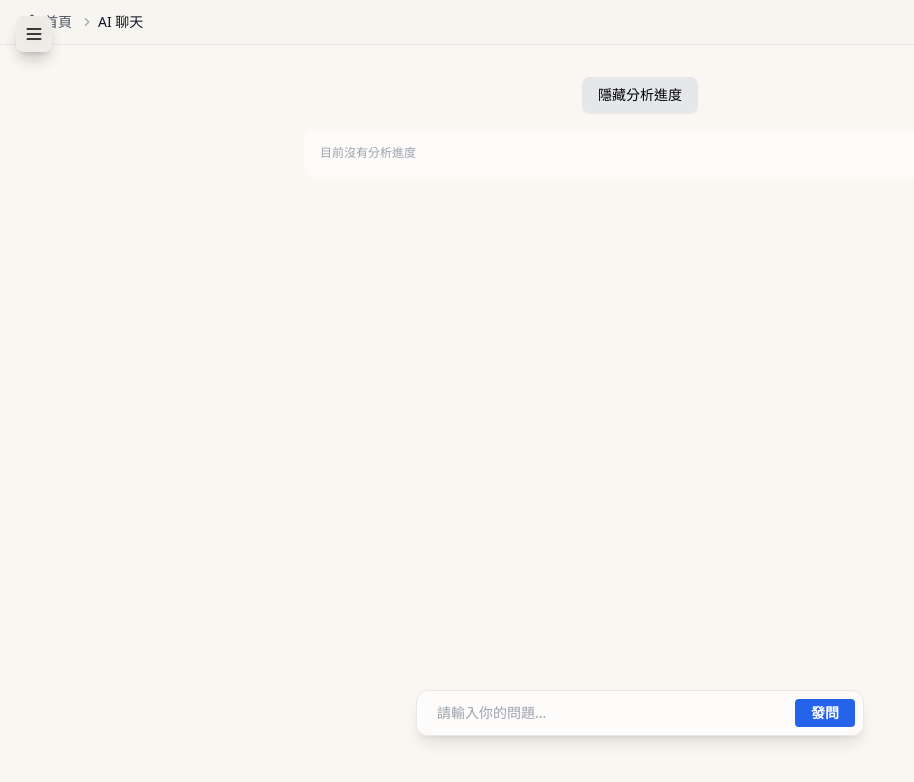
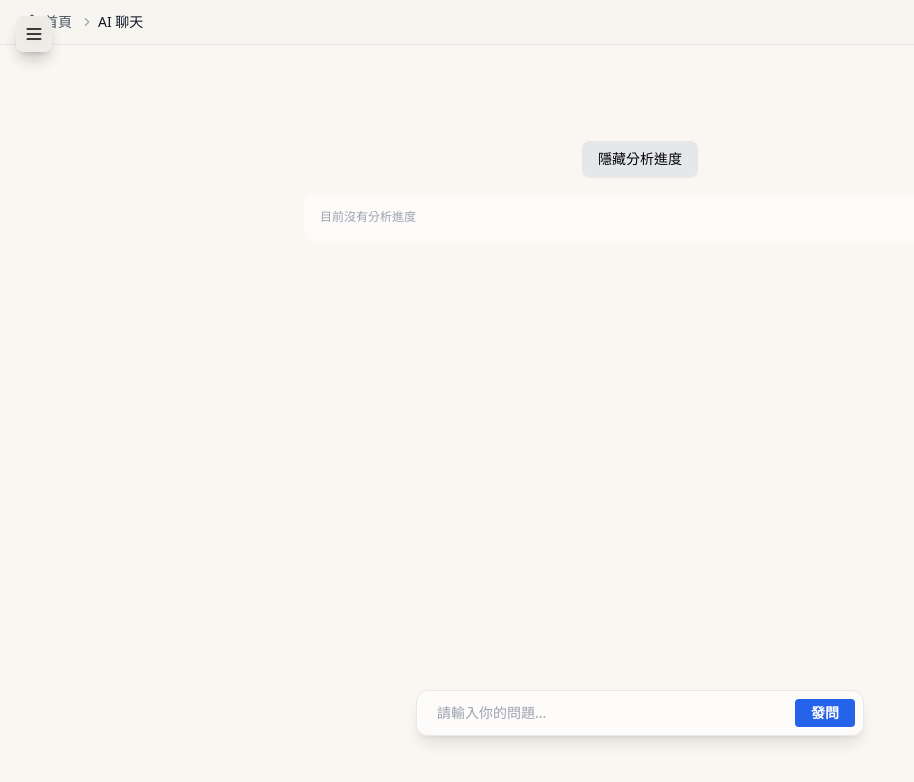
Before and after one commit to hihihowru/ai_chat_twstock, a Next.js app: page /chat in a window 1280 px wide. Shown: the top 782 px of the page, without its empty margins (0-914 px from the left). Built offline with nearby package versions, Linux system fonts and the light colour scheme.

Commit message:
fix: 完全移除 header，將頁面信息整合到 sidebar 左上角，並調整主內容區域的 padding

```diff
--- a/app/chat/page.tsx
+++ b/app/chat/page.tsx
@@ -294,7 +294,10 @@ export default function ChatPage() {
         {/* Logo Area */}
         <div className="p-6 border-b border-gray-200/50">
           <h1 className="text-xl font-bold text-[#232323]">AI 投資助手</h1>
-          <p className="text-sm text-gray-600 mt-1">New Space</p>
+          <div className="mt-2 p-3 bg-[#E8E5E0]/50 rounded-lg">
+            <p className="text-sm font-medium text-[#232323]">New Space</p>
+            <p className="text-xs text-gray-600 mt-1">AI 投資分析對話空間</p>
+          </div>
         </div>
 
         {/* Navigation */}
@@ -357,7 +360,7 @@ export default function ChatPage() {
       </div>
 
       {/* Main Content */}
-      <div className="flex-1 flex flex-col">
+      <div className="flex-1 flex flex-col pt-16">
         {/* Chat Area */}
         <div className="flex-1 overflow-y-auto px-6 py-4">
           <div className="max-w-4xl mx-auto">
```
